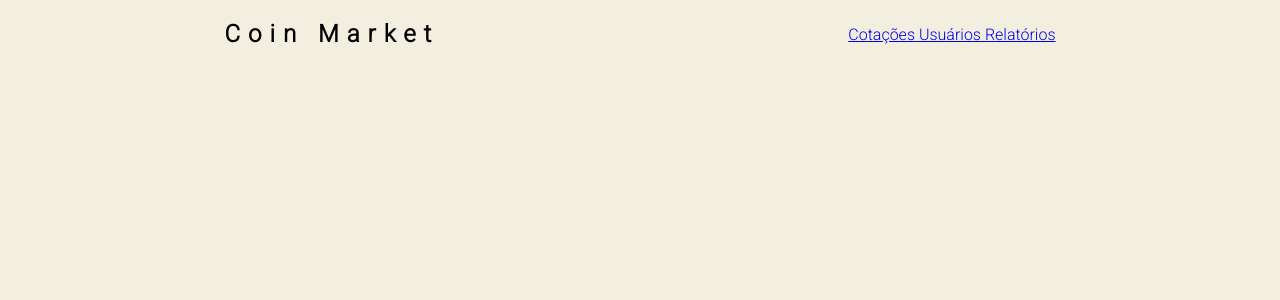
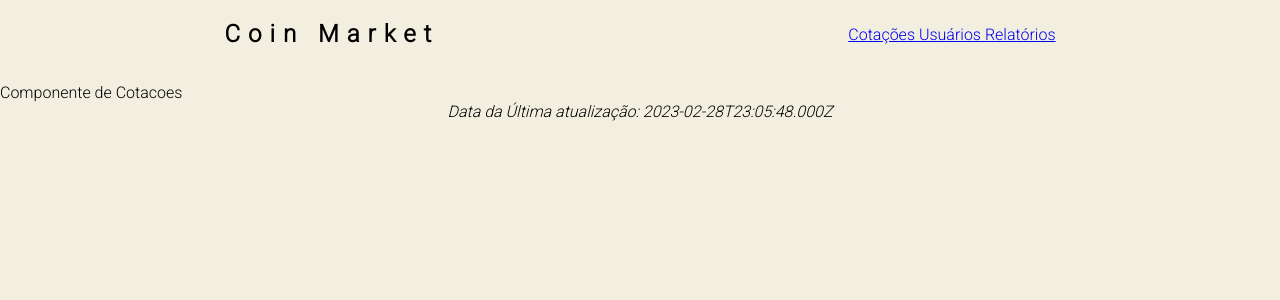
Before and after one commit to FuturoDEV-Pantanal/coinmarket, a React (Create React App) app: page / in a window 1280 px wide. Shown: the top 300 px of the page. Built offline with nearby package versions, Linux system fonts and the light colour scheme; a web font is replaced by a local one.

Commit message:
Cria componente inicial de Cotacoes

```diff
--- a/src/App.js
+++ b/src/App.js
@@ -1,5 +1,8 @@
 import Cabecalho from './components/Cabecalho';
+import Rodape from './components/Rodape';
+import Cotacoes from './pages/Cotacoes';
 import './App.css';
+
 
 function App() {
   return (
@@ -7,6 +10,10 @@ function App() {
 
       <Cabecalho />
 
+      <Cotacoes />
+
+      <Rodape />
+
     </div>
   );
 }
--- /dev/null
+++ b/src/components/Rodape/index.js
@@ -0,0 +1,12 @@
+import './styles.css';
+
+export default function Rodape() {
+
+    const data = new Date().toISOString();
+
+  return (
+    <footer>
+        Data da Última atualização: { data }
+    </footer>
+  )
+}
--- /dev/null
+++ b/src/components/Rodape/styles.css
@@ -0,0 +1,4 @@
+footer {
+    text-align: center;
+    font-style: italic;
+}
--- /dev/null
+++ b/src/pages/Cotacoes/index.js
@@ -0,0 +1,7 @@
+import './styles.css';
+
+export default function Cotacoes() {
+  return (
+    <div>Componente  de  Cotacoes</div>
+  )
+}
```
Also changed, not shown: src/pages/Cotacoes/styles.css (added).
